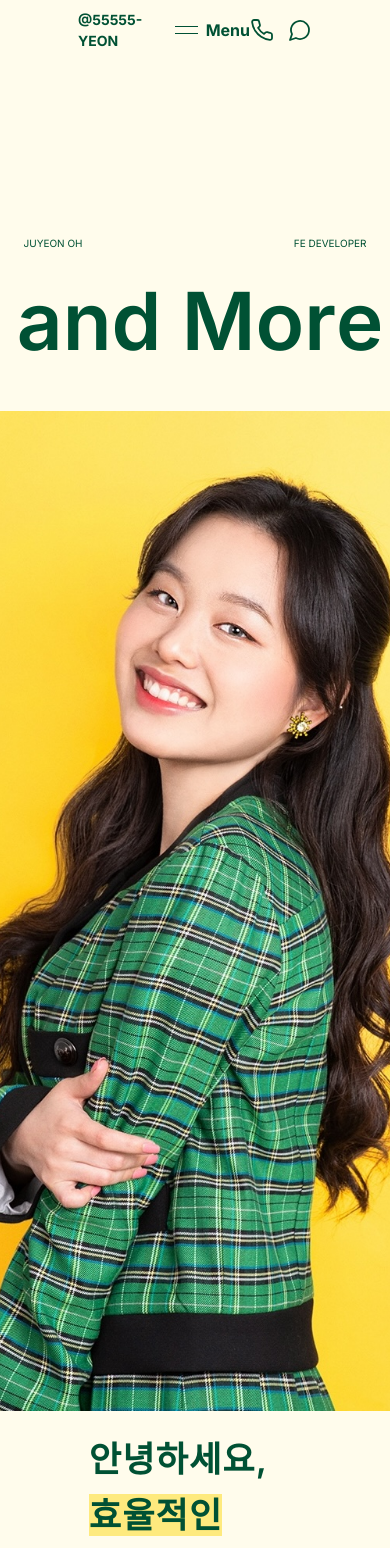
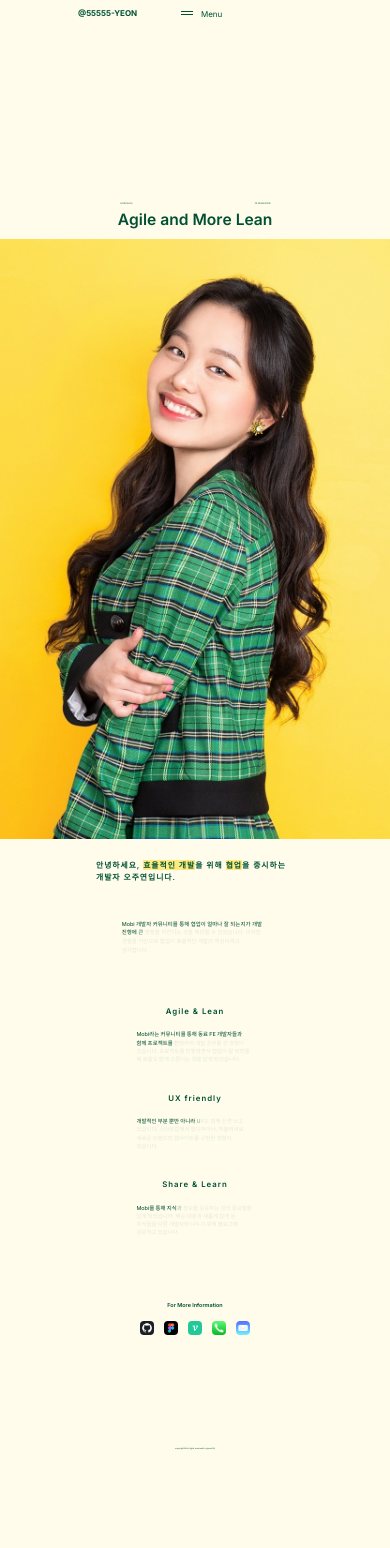
Before and after one commit to 55555-Jyeon/portfolio, a Next.js app: page /Amy in a window 390 px wide. Shown: the top 1548 px of the page. After the commit the page ends 1455 px from the top, so only its background shows below. Built offline with nearby package versions, Linux system fonts and the light colour scheme.

Commit message:
media screen added

```diff
--- a/src/app/Amy/_component/LandingAnimate.tsx
+++ b/src/app/Amy/_component/LandingAnimate.tsx
@@ -24,7 +24,7 @@ const LandingAnimate = () => {
       <motion.div
         className={style.value}
         animate={{
-          transition: { delay: 0.8 },
+          transition: { delay: 0.8, ...transition },
         }}
       >
         {getCharacter(ValueTitle)}
@@ -35,7 +35,7 @@ const LandingAnimate = () => {
           animate={{
             y: 0,
             width: "100dvw",
-            height: 1000,
+            height: 600,
             transition: { delay: 0.2, ...transition },
           }}
           className={style.ImageContainer}
--- a/src/app/Amy/_component/character.module.css
+++ b/src/app/Amy/_component/character.module.css
@@ -1,14 +1,14 @@
 .words {
-  max-width: 80%;
-  font-size: 1.6rem;
-  padding: 40px;
+  max-width: 90%;
+  font-size: 1.4vw;
+  padding: 8%;
   display: flex;
   flex-wrap: wrap;
   word-break: keep-all;
   line-height: 1.3;
 }
 .word {
-  margin: 12px 12px 0 0;
+  margin: 1% 1% 0 0;
   position: relative;
 }
 .shadow {
--- a/src/app/Amy/_component/landingAnimate.module.css
+++ b/src/app/Amy/_component/landingAnimate.module.css
@@ -6,24 +6,20 @@
   margin: 80px 15% 0;
 }
 .textbox span {
-  font-size: 10px;
-  margin-bottom: 10px;
+  font-size: 0.55vw;
+  margin-bottom: 1%;
 }
 .value {
-  font-size: 5rem;
+  font-size: 4vw;
   font-weight: 600;
-  margin-bottom: 30px;
+  margin-bottom: 2%;
   display: flex;
   justify-content: center;
-}
-.blank {
-  padding: 0 12px;
 }
 
 .ImageBg {
   display: flex;
   justify-content: center;
-  /* background: linear-gradient(240deg, #feea7e, #fdd93b); */
 }
 .ImageContainer {
   display: flex;
--- a/src/app/Amy/mypage.module.css
+++ b/src/app/Amy/mypage.module.css
@@ -9,7 +9,7 @@
   overflow-y: scroll;
 }
 .title {
-  font-size: 2.2rem;
+  font-size: 2vw;
   font-weight: 600;
   letter-spacing: 1px;
   line-height: 160%;
@@ -24,21 +24,21 @@
   display: flex;
   flex-direction: column;
   align-items: center;
-  margin: 10% 0;
+  margin: 10%;
 }
 .subTitle {
-  font-size: 2rem;
+  font-size: 2vw;
   font-weight: 600;
   letter-spacing: 1px;
   line-height: 160%;
   word-break: keep-all;
-  padding: 10% 0 1% 40px;
+  padding-top: 10%;
 }
 .iconWrapper {
   margin: 10% 0 8%;
 }
 .iconWrapper p {
-  font-size: 24px;
+  font-size: 1.4vw;
   font-weight: 600;
   padding: 10% 0;
   text-align: center;
@@ -48,8 +48,8 @@
   flex-direction: row;
 }
 .icon {
-  width: 70px;
-  height: 70px;
-  border-radius: 20px;
-  margin: 0 20px;
+  width: 3.6vw;
+  height: 3.6vw;
+  border-radius: 1vw;
+  margin: 0 1.3vw;
 }
--- a/src/app/_components/Header.tsx
+++ b/src/app/_components/Header.tsx
@@ -45,11 +45,27 @@ export default function Header() {
           animate={isActive ? "closed" : "open"}
           className={style.contact}
         >
-          <Tooltip label="010-6363-3087" fontSize="md">
-            <Phone color="#005134" size={24} strokeWidth={1.8} />
+          <Tooltip
+            label="010-6363-3087"
+            fontSize="sm"
+            bg="#005134"
+            color={"#fff"}
+            hasArrow
+            openDelay={200}
+            closeDelay={500}
+          >
+            <Phone color="#005134" size={16} strokeWidth={1.2} />
           </Tooltip>
-          <Tooltip label="kakao: verita98" fontSize="md">
-            <MessageCircle color="#005134" size={24} strokeWidth={1.8} />
+          <Tooltip
+            label="kakao: verita98"
+            fontSize="sm"
+            bg="#005134"
+            color={"#fff"}
+            hasArrow
+            openDelay={200}
+            closeDelay={500}
+          >
+            <MessageCircle color="#005134" size={16} strokeWidth={1.2} />
           </Tooltip>
         </motion.div>
       </nav>
--- a/src/app/_components/footer.module.css
+++ b/src/app/_components/footer.module.css
@@ -1,7 +1,20 @@
 .copyright {
   position: relative;
   text-align: center;
-  font-size: 10px;
+  font-size: 0.5vw;
   font-weight: 400;
-  height: 40px;
+  height: 20px;
 }
+
+/* smaller mobile */
+@media screen and (max-width: 480px) {
+  .copyright {
+    height: 8px;
+  }
+}
+/* larger tablets & laptop & small desktops */
+@media screen and (min-width: 769px) and (max-width: 1279px) {
+  .copyright {
+    height: 10px;
+  }
+}
--- a/src/app/_components/header.module.css
+++ b/src/app/_components/header.module.css
@@ -1,3 +1,4 @@
+/* 1920 standard */
 .container {
   position: relative;
   top: 0;
@@ -12,10 +13,10 @@
   z-index: 100;
 }
 .container p {
-  font-weight: 700;
+  font-size: 12px;
 }
 .logo {
-  font-size: 14px;
+  font-weight: 700;
   cursor: pointer;
 }
 .el {
@@ -37,7 +38,7 @@
 }
 /* hamburger menu */
 .burger {
-  width: 22.5px;
+  width: 18px;
   position: relative;
   pointer-events: none;
 }
@@ -73,3 +74,57 @@
 .contact svg:nth-of-type(1) {
   margin-right: 14px;
 }
+
+/* smaller mobile */
+@media screen and (max-width: 480px) {
+  .container {
+    height: 26px;
+  }
+  .container p {
+    font-size: 8px;
+  }
+  .burger {
+    width: 12px;
+  }
+  .burger::after {
+    top: -2px;
+  }
+  .burger::before {
+    top: 2px;
+  }
+  .burgerActive::after {
+    transform: rotate(45deg);
+    top: 1px;
+  }
+  .burgerActive::before {
+    transform: rotate(-45deg);
+    top: 2px;
+  }
+  .label {
+    margin-top: 1px;
+  }
+  .contact {
+    visibility: hidden;
+  }
+}
+/* larger smartphones & tablets */
+@media screen and (min-width: 481px) and (max-width: 768px) {
+  .container {
+    height: 40px;
+  }
+  .container p {
+    font-size: 10px;
+  }
+  .contact {
+    visibility: hidden;
+  }
+}
+/* larger tablets & laptop & small desktops */
+@media screen and (min-width: 769px) and (max-width: 1279px) {
+}
+/* larger desktops & monitors */
+@media screen and (min-width: 1280px) {
+}
+/* larger than standard */
+@media screen and (min-width: 1921px) {
+}
--- a/src/app/_components/nav/_component/body.module.css
+++ b/src/app/_components/nav/_component/body.module.css
@@ -13,12 +13,25 @@
 .body p {
   margin: 0px;
   display: flex;
-  font-size: 28px;
+  font-size: 24px;
   padding-right: 30px;
   padding-top: 10px;
   font-weight: 300;
 }
 
+/* smaller mobile */
+@media screen and (max-width: 480px) {
+  .body {
+    margin-top: 20px;
+  }
+  .body p {
+    font-size: 16px;
+  }
+}
+/* larger smartphones & tablets */
+@media screen and (min-width: 481px) and (max-width: 768px) {
+}
+/* larger than 1000 */
 @media screen and (min-width: 1000px) {
   .body {
     max-width: 1200px;
--- a/src/app/_components/nav/_component/footer.module.css
+++ b/src/app/_components/nav/_component/footer.module.css
@@ -2,7 +2,7 @@
   display: flex;
   align-items: flex-end;
   flex-wrap: wrap;
-  font-size: 12px;
+  font-size: 8px;
   text-transform: uppercase;
   margin-top: 40px;
 }
@@ -17,6 +17,22 @@
   color: #888;
 }
 
+/* smaller mobile */
+@media screen and (max-width: 480px) {
+  .footer {
+    font-size: 4px;
+    margin-top: 16px;
+  }
+  .footer ul {
+    margin-top: 4px;
+  }
+}
+/* larger smartphones & tablets */
+@media screen and (min-width: 481px) and (max-width: 768px) {
+  .footer {
+    font-size: 6px;
+  }
+}
 @media only screen and (min-width: 1000px) {
   .footer {
     justify-content: space-between;
--- a/src/app/_components/nav/navbar.module.css
+++ b/src/app/_components/nav/navbar.module.css
@@ -5,7 +5,7 @@
   justify-content: center;
   align-items: center;
   background-color: #fffcec;
-  box-shadow: 2px 10px 15px 0px #f4f1e1;
+  box-shadow: 2px 10px 15px 0px rgba(0, 0, 0, 0.06);
   overflow: hidden;
   z-index: 100;
 }
@@ -19,3 +19,25 @@
   flex-direction: column;
   justify-content: space-between;
 }
+
+/* smaller mobile */
+@media screen and (max-width: 480px) {
+  .wrapper {
+    margin-left: 16px;
+    margin-bottom: 26px;
+  }
+}
+/* larger smartphones & tablets */
+@media screen and (min-width: 481px) and (max-width: 768px) {
+  .wrapper {
+    margin-left: 20px;
+    margin-bottom: 36px;
+  }
+}
+/* larger tablets & laptop & small desktops */
+@media screen and (min-width: 769px) and (max-width: 1279px) {
+  .wrapper {
+    margin-left: 26px;
+    margin-bottom: 36px;
+  }
+}
--- a/src/app/page.module.css
+++ b/src/app/page.module.css
@@ -1,9 +1,10 @@
+/* 1920 standard */
 .main {
   display: flex;
   flex-direction: column;
   justify-content: center;
   align-items: center;
-  height: calc(100dvh - 100px);
+  height: calc(100dvh - 80px);
 }
 .ImageContainer {
   display: flex;
@@ -32,3 +33,52 @@
   font-size: 10px;
   font-weight: 400;
 }
+
+/* smaller mobile */
+@media screen and (max-width: 480px) {
+  .main {
+    height: calc(100dvh - 34px);
+  }
+  .ImageContainer {
+    width: 120px;
+    height: 145px;
+  }
+  .profile {
+    width: 120px;
+    height: inherit;
+  }
+  .textbox {
+    width: 120px;
+    margin-top: 2px;
+  }
+  .textbox p {
+    font-size: 4px;
+  }
+}
+/* larger smartphones & tablets */
+@media screen and (min-width: 481px) and (max-width: 768px) {
+  .main {
+    height: calc(100dvh - 50px);
+  }
+  .ImageContainer {
+    width: 200px;
+    height: 240px;
+  }
+  .profile {
+    width: 200px;
+    height: inherit;
+  }
+  .textbox {
+    width: 200px;
+    margin-top: 6px;
+  }
+  .textbox p {
+    font-size: 6px;
+  }
+}
+/* larger tablets & laptop & small desktops */
+@media screen and (min-width: 769px) and (max-width: 1279px) {
+}
+/* larger desktops & monitors */
+@media screen and (min-width: 1280px) {
+}
```
